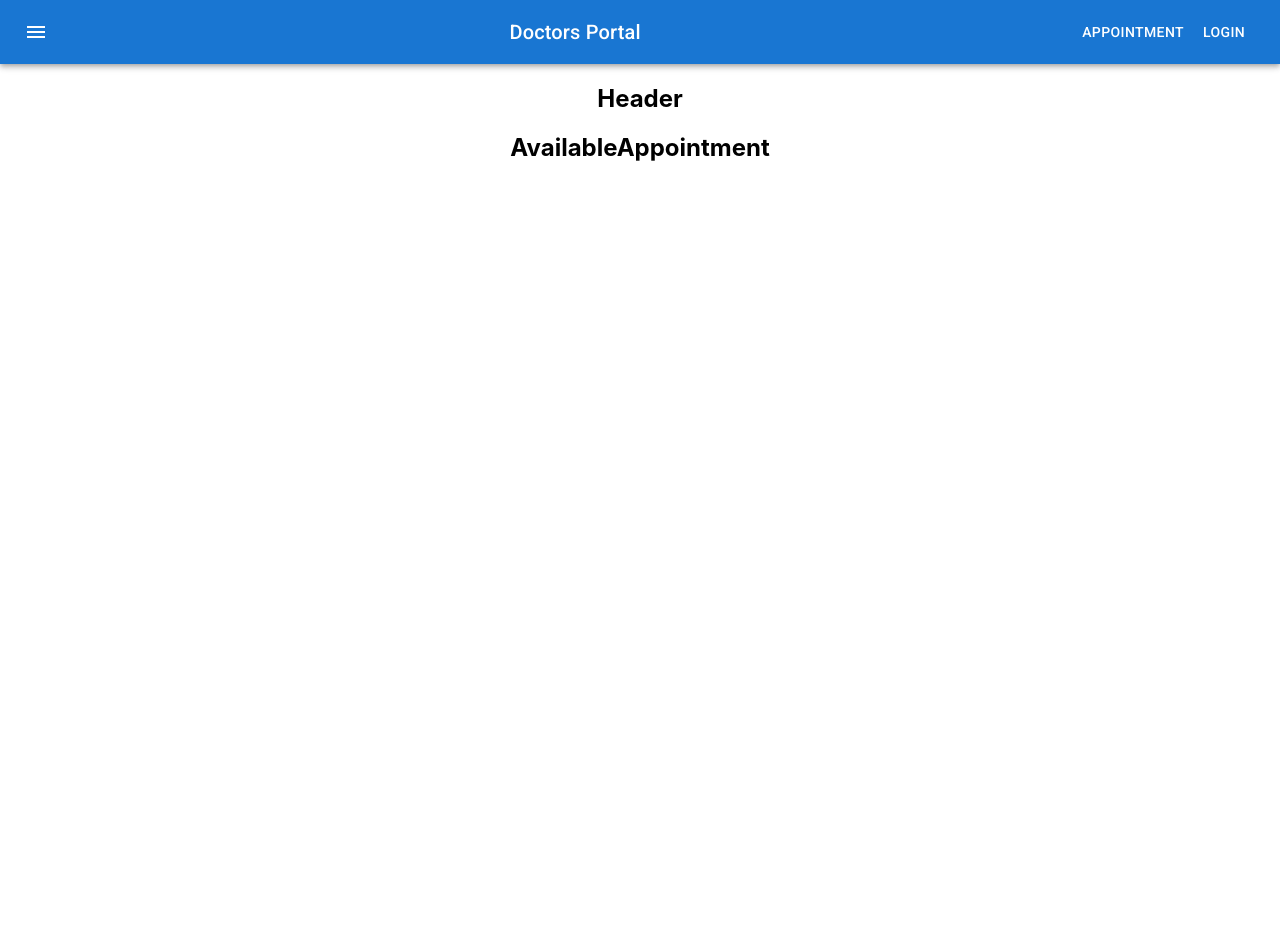
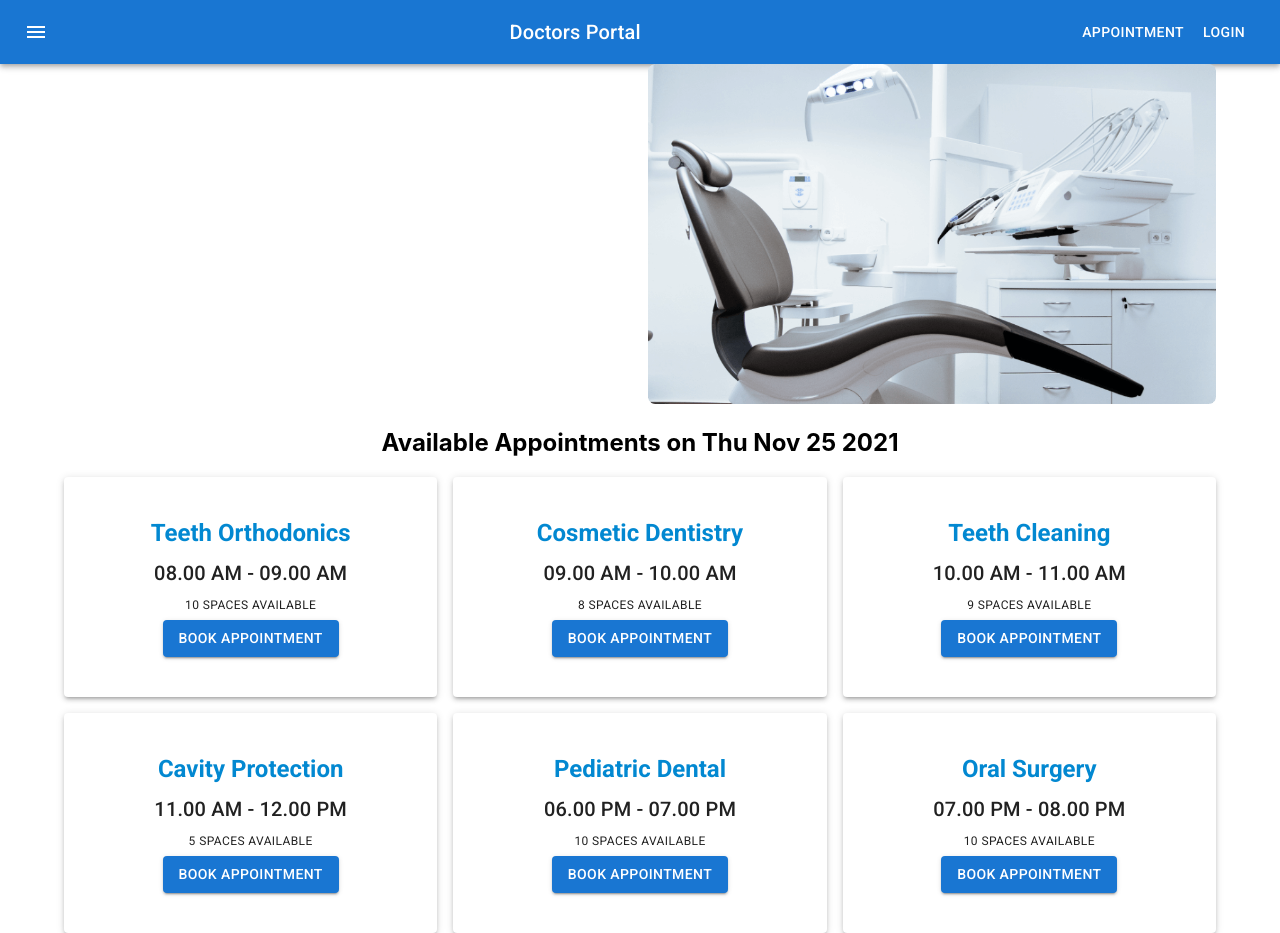
Before and after one commit to soniaakhter/doctors-portal-client, a React (Create React App) app: page /appointment in a window 1280 px wide. Before the commit the page ends 800 px from the top, so only its background shows below. Built offline with nearby package versions, Linux system fonts and the light colour scheme.

Commit message:
appointment

```diff
--- a/package.json
+++ b/package.json
@@ -6,10 +6,12 @@
     "@emotion/react": "^11.6.0",
     "@emotion/styled": "^11.6.0",
     "@mui/icons-material": "^5.2.0",
-    "@mui/material": "^5.2.0",
+    "@mui/lab": "^5.0.0-alpha.57",
+    "@mui/material": "^5.2.1",
     "@testing-library/jest-dom": "^5.15.1",
     "@testing-library/react": "^11.2.7",
     "@testing-library/user-event": "^12.8.3",
+    "date-fns": "^2.26.0",
     "react": "^17.0.2",
     "react-dom": "^17.0.2",
     "react-router-dom": "^5.3.0",
--- a/src/Appointment/Appointment/Appointment.js
+++ b/src/Appointment/Appointment/Appointment.js
@@ -1,14 +1,16 @@
 import React from 'react';
 import Navigation from '../../Pages/Shared/Navigation/Navigation';
 import AppointmentHeader from '../AppointmentHeader/AppointmentHeader';
-import AvailableAppointment from '../AvailableAppointment/AvailableAppointment';
+import AvailableAppointments from '../AvailableAppointments/AvailableAppointments';
+
 
 const Appointment = () => {
+    const [date, setDate] = React.useState(new Date());
     return (
         <div>
             <Navigation />
-            <AppointmentHeader />
-            <AvailableAppointment />
+            <AppointmentHeader date={date} setDate={setDate} />
+            <AvailableAppointments date={date} />
 
         </div>
     );
--- a/src/Appointment/AppointmentHeader/AppointmentHeader.js
+++ b/src/Appointment/AppointmentHeader/AppointmentHeader.js
@@ -1,10 +1,22 @@
 import React from 'react';
+import { Container, Grid } from '@mui/material';
+import chair from '../../images/chair.png';
+import Calender from '../../Pages/Shared/Calender/Calender';
 
-const AppointmentHeader = () => {
+
+const AppointmentHeader = ({date,setDate}) => {
+
     return (
-        <div>
-            <h2>Header</h2>
-        </div>
+        <Container>
+            <Grid container spacing={2}>
+                <Grid item xs={12} md={6}>
+                    <Calender date={date} setDate={setDate} />
+                </Grid>
+                <Grid item xs={12} md={6}>
+                    <img style={{ width: '100%' }} src={chair} />
+                </Grid>
+            </Grid>
+        </Container>
     );
 };
 
--- a/src/Appointment/AvailableAppointment/AvailableAppointment.js
+++ /dev/null
@@ -1,11 +0,0 @@
-import React from 'react';
-
-const AvailableAppointment = () => {
-    return (
-        <div>
-            <h2>AvailableAppointment</h2>
-        </div>
-    );
-};
-
-export default AvailableAppointment;
--- /dev/null
+++ b/src/Appointment/AvailableAppointments/AvailableAppointments.js
@@ -0,0 +1,67 @@
+import { Container, Grid } from '@mui/material';
+import React from 'react';
+import Booking from '../Booking/Booking';
+
+
+
+const bookings = [
+    {
+        id: 1,
+        name: 'Teeth Orthodonics',
+        time: '08.00 AM - 09.00 AM',
+        space: 10,
+    },
+    {
+        id: 2,
+        name: 'Cosmetic Dentistry',
+        time: '09.00 AM - 10.00 AM',
+        space: 8,
+    },
+    {
+        id: 3,
+        name: 'Teeth Cleaning',
+        time: '10.00 AM - 11.00 AM',
+        space: 9,
+    },
+    {
+        id: 4,
+        name: 'Cavity Protection',
+        time: '11.00 AM - 12.00 PM',
+        space: 5,
+    },
+    {
+        id: 5,
+        name: 'Pediatric Dental',
+        time: '06.00 PM - 07.00 PM',
+        space: 10,
+    },
+    {
+        id: 6,
+        name: 'Oral Surgery',
+        time: '07.00 PM - 08.00 PM',
+        space: 10,
+    },
+]
+
+
+
+const AvailableAppointments = ({date}) => {
+    return (
+        <Container>
+            <h2>Available Appointments on {date.toDateString()} </h2>
+
+
+            <Grid container spacing={2}>
+                {
+                    bookings.map(booking => <Booking
+                        key={booking.id}
+                        booking={booking}
+                    />)
+            }
+            </Grid>
+
+        </Container>
+    );
+};
+
+export default AvailableAppointments;
--- /dev/null
+++ b/src/Appointment/Booking/Booking.js
@@ -0,0 +1,29 @@
+import React from 'react';
+import { Button, Grid } from '@mui/material';
+import Paper from '@mui/material/Paper';
+import Typography from '@mui/material/Typography';
+
+
+const Booking = ({ booking }) => {
+    const { name, space, time } = booking;
+    return (
+
+        <Grid item xs={12} sm={6} md={4}>
+            <Paper elevation={3} sx={{ py: 5 }} >
+                <Typography sx={{ color: 'info.main', fontWeight: 600 }} variant="h5" component="div" gutterBottom>
+                    {name}
+                </Typography>
+                <Typography variant="h6" component="div" gutterBottom>
+                    {time}
+                </Typography>
+                <Typography variant="caption" display="block" gutterBottom>
+                    {space} SPACES AVAILABLE
+                </Typography>
+                <Button variant="contained">BOOK APPOINTMENT</Button>
+            </Paper>
+        </Grid>
+
+    );
+};
+
+export default Booking;
--- /dev/null
+++ b/src/Pages/Shared/Calender/Calender.js
@@ -0,0 +1,24 @@
+import React from 'react';
+import isWeekend from 'date-fns/isWeekend';
+import TextField from '@mui/material/TextField';
+import AdapterDateFns from '@mui/lab/AdapterDateFns';
+import LocalizationProvider from '@mui/lab/LocalizationProvider';
+import StaticDatePicker from '@mui/lab/StaticDatePicker';
+
+const Calender = ({date,setDate}) => {
+
+    return (
+        <LocalizationProvider dateAdapter={AdapterDateFns}>
+            <StaticDatePicker
+                displayStaticWrapperAs="desktop"
+                value={date}
+                onChange={(newValue) => {
+                    setDate(newValue);
+                }}
+                renderInput={(params) => <TextField {...params} />}
+            />
+        </LocalizationProvider>
+    );
+};
+
+export default Calender;
```
Also changed, not shown: 1 other file (tests, documents, lock files or other folders).
